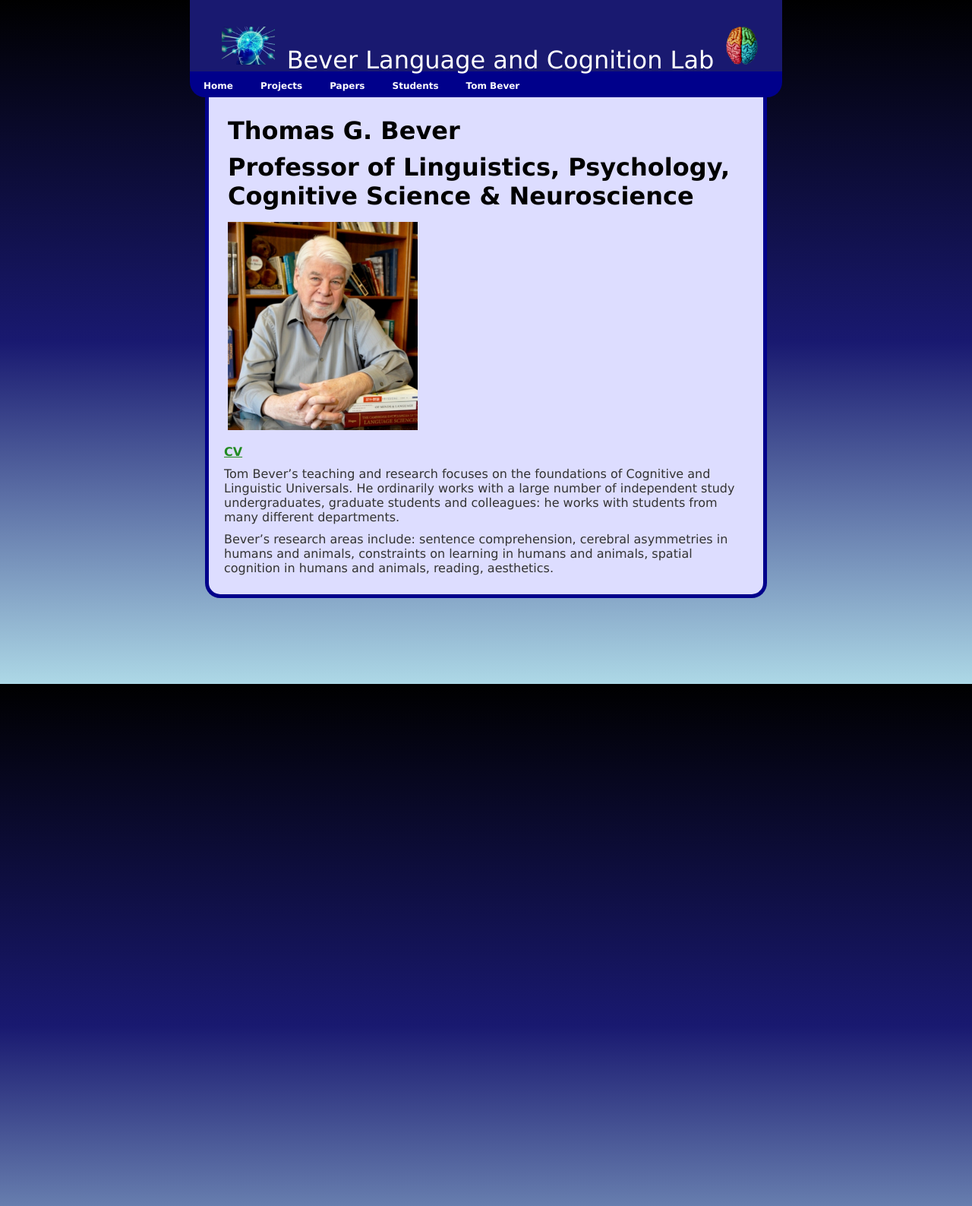
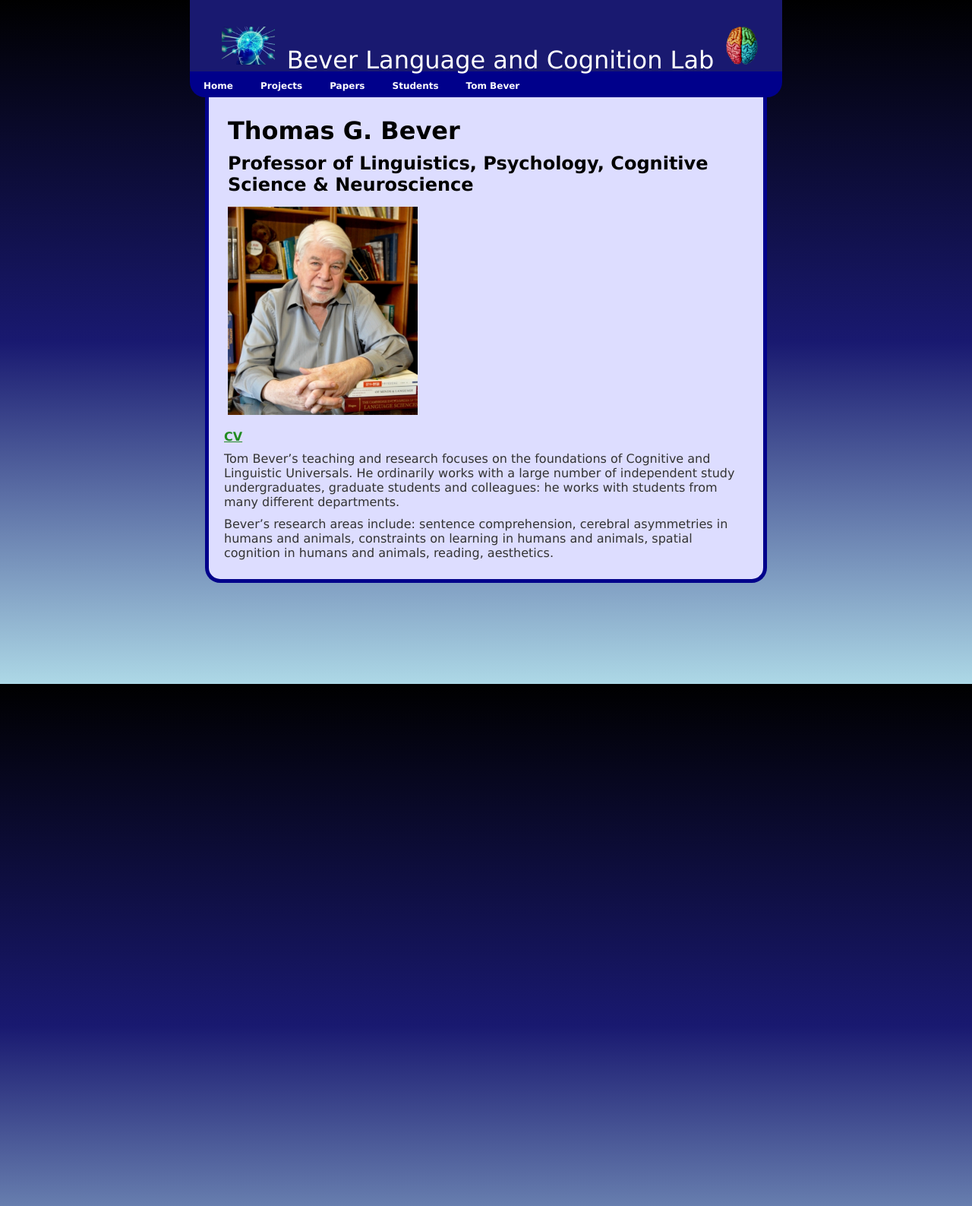
Before and after one commit to coglanglab/coglanglab.github.io, a Jekyll site: the page built from tom.md, in a window 1280 px wide. Shown: the whole page at 76% size. Built offline with Jekyll 4.4.1, drawn with Linux system fonts in a browser that asks for light colours; our own code applies the rules of GitHub Pages for plain Markdown files.

Commit message:
whatever

```diff
--- a/tom.md
+++ b/tom.md
@@ -1,6 +1,6 @@
 # Thomas G. Bever
 
-# Professor of Linguistics, Psychology, Cognitive Science &amp; Neuroscience
+## Professor of Linguistics, Psychology, Cognitive Science &amp; Neuroscience
 
 <img src="images/tgb.jpg" alt="alt text" width="250" padding="10px">
 
```
